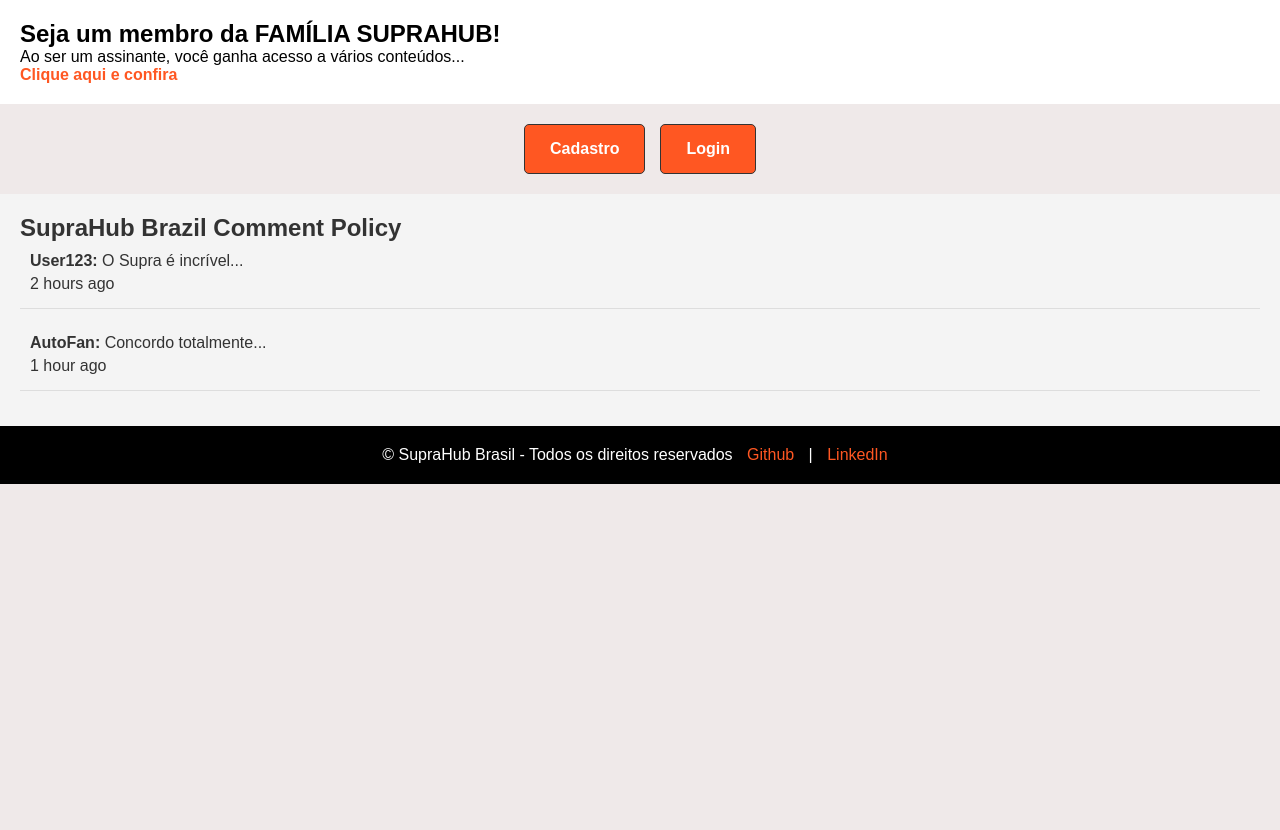
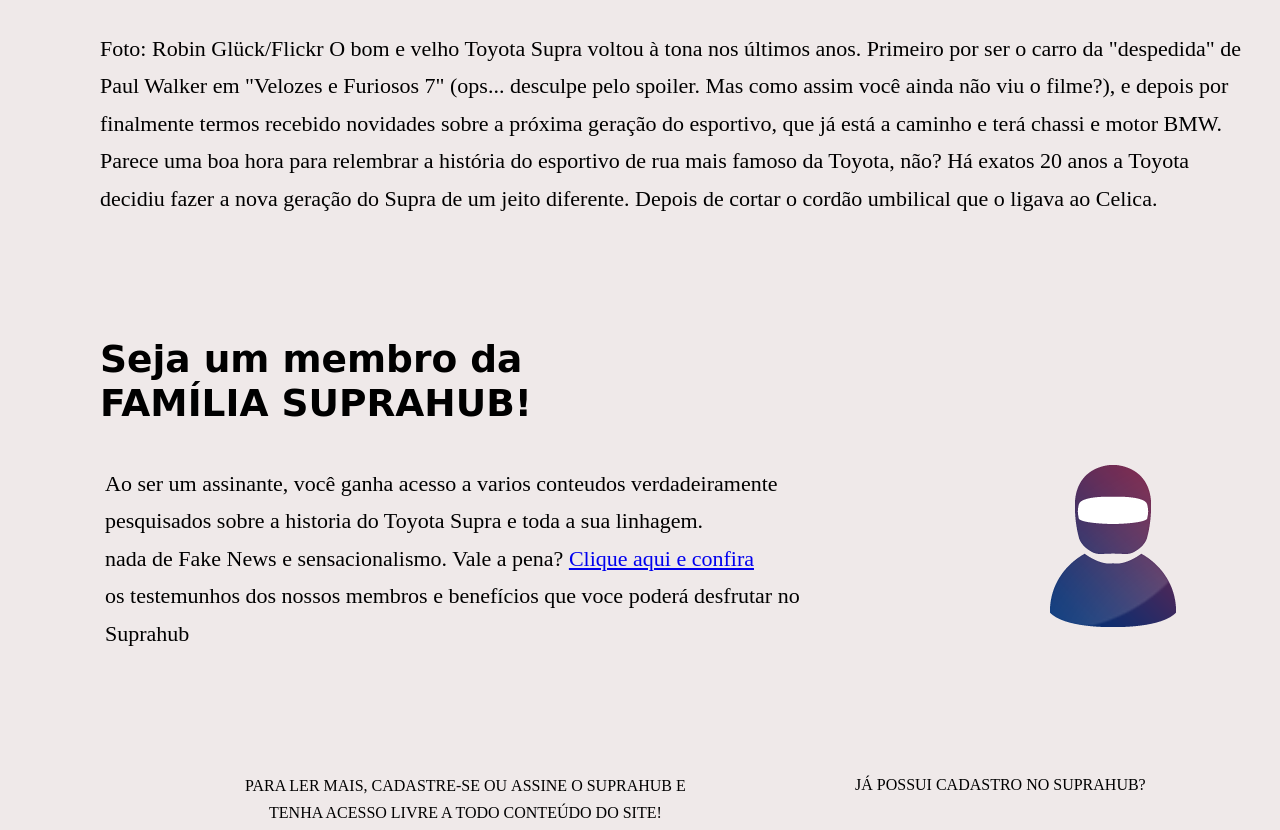
Before and after one commit to Olivaresss/SupraHub, a plain HTML site: page Site/frontend/index.html in a window 1280 px wide. Shown: the part 1080-1910 px from the top of the page. Before the commit the page ends 1564 px from the top, so only its background shows below. Drawn offline with Linux system fonts and the light colour scheme; a web font is replaced by a local one.

Commit message:
Atualizando doc

```diff
--- a/Site/frontend/index.html
+++ b/Site/frontend/index.html
@@ -1,5 +1,6 @@
 <!DOCTYPE html>
 <html lang="pt-br">
+
 <head>
     <meta charset="UTF-8">
     <meta name="viewport" content="width=device-width, initial-scale=1.0">
@@ -7,6 +8,7 @@
     <link href="https://fonts.googleapis.com/css2?family=Jolly+Lodger&display=swap" rel="stylesheet">
     <link rel="stylesheet" href="style.css">
 </head>
+
 <body>
 
     <!-- Header -->
@@ -30,22 +32,52 @@
 
     <!-- Imagem principal (substituir pela imagem do Toyota Supra Mk4) -->
     <div class="main-image" style="background-image: url('ToyotaSupraPrincipal.webp');">
-        <div class="messageBackground"> Toyota Supra MK4: relembre a história do modelo mais veloz e furioso da marca</div>
-            <div class="messageBackground2">by Rodrigo Olivares, novembro, 2024</div>
+        <div class="messageBackground"> Toyota Supra MK4: relembre a história do modelo mais veloz e furioso da marca
+        </div>
+        <div class="messageBackground2">by Rodrigo Olivares, novembro, 2024</div>
+    </div>
+
+    <div class="text">
+        Foto: Robin Glück/Flickr O bom e velho Toyota Supra voltou à tona nos últimos anos. Primeiro por ser o carro da
+        "despedida" de <br>
+        Paul Walker em "Velozes e Furiosos 7" (ops... desculpe pelo spoiler. Mas como assim você ainda não viu o
+        filme?), e depois por <br>
+        finalmente termos recebido novidades sobre a próxima geração do esportivo, que já está a caminho e terá chassi e
+        motor BMW. <br>
+        Parece uma boa hora para relembrar a história do esportivo de rua mais famoso da Toyota, não? Há exatos 20 anos
+        a Toyota <br>
+        decidiu fazer a nova geração do Supra de um jeito diferente. Depois de cortar o cordão umbilical que o ligava ao
+        Celica.
+
     </div>
 
 
     <!-- Assinatura -->
     <div class="subscription">
-        <h2>Seja um membro da FAMÍLIA SUPRAHUB!</h2>
-        <p>Ao ser um assinante, você ganha acesso a vários conteúdos...</p>
-        <a href="#">Clique aqui e confira</a>
+        <h2>Seja um membro da <br>
+            FAMÍLIA SUPRAHUB!</h2>
     </div>
-
+    <div class="subscription2">
+        <p>
+            Ao ser um assinante, você ganha acesso a varios conteudos verdadeiramente <br>
+            pesquisados sobre a historia do Toyota Supra e toda a sua linhagem. <br>
+            nada de Fake News e sensacionalismo. Vale a pena? <a href="#">Clique aqui e confira</a> <br>
+            os testemunhos dos nossos membros e benefícios que voce poderá desfrutar no <br>
+            Suprahub
+        <div class="motoristImage" style="background-image: url('principalMotorist.png');"></div>
+        </p>
+    </div>
+    <div class="textBeforeButtonLogin">
+        JÁ POSSUI CADASTRO NO SUPRAHUB?
+    </div>
+    <div class="textBeforeButton">
+        PARA LER MAIS, CADASTRE-SE OU ASSINE O SUPRAHUB E<br>
+        TENHA ACESSO LIVRE A TODO CONTEÚDO DO SITE!
+    </div>
     <!-- Botões de login e cadastro -->
     <div class="buttons">
         <div class="button">Cadastro</div>
-        <div class="button">Login</div>
+        <div class="button1">Login</div>
     </div>
 
     <!-- Comentários -->
@@ -68,4 +100,5 @@
     </footer>
 
 </body>
+
 </html>
--- a/Site/frontend/style.css
+++ b/Site/frontend/style.css
@@ -5,7 +5,8 @@
     box-sizing: border-box;
 }
 
-body, html {
+body,
+html {
     overflow-x: hidden;
 }
 
@@ -18,17 +19,23 @@
 
 /* Header */
 header {
-    background-image: url('NurbugringPist.png'); /* Caminho para a imagem */
-    background-size: cover; /* Faz a imagem cobrir todo o header */
-    background-position: center; /* Centraliza a imagem */
-    background-repeat: no-repeat; /* Impede que a imagem se repita */
-    height: 200px; /* Ajuste a altura conforme necessário */
+    background-image: url('NurbugringPist.png');
+    /* Caminho para a imagem */
+    background-size: cover;
+    /* Faz a imagem cobrir todo o header */
+    background-position: center;
+    /* Centraliza a imagem */
+    background-repeat: no-repeat;
+    /* Impede que a imagem se repita */
+    height: 200px;
+    /* Ajuste a altura conforme necessário */
     display: flex;
     align-items: center;
     justify-content: center;
     color: white;
     font-family: 'Jolly Lodger', cursive;
-    font-size: 4.5em; /* Tamanho do texto */
+    font-size: 4.5em;
+    /* Tamanho do texto */
     letter-spacing: 5px;
     text-transform: uppercase;
     position: relative;
@@ -36,7 +43,8 @@
 
 header h1 {
     position: relative;
-    z-index: 2; /* Garante que o texto fique acima do overlay */
+    z-index: 2;
+    /* Garante que o texto fique acima do overlay */
     margin: 0;
 }
 
@@ -68,42 +76,31 @@
 }
 
 button {
-    padding: 0.5em 1.6em;
-    border: 2px solid white;
-    position: relative;
-    overflow: hidden;
-    background-color: transparent;
-    text-align: center;
+    padding: 1.3em 3em;
+    font-size: 12px;
     text-transform: uppercase;
-    font-size: 16px;
-    transition: .3s;
-    z-index: 1;
-    font-family: inherit;
-    color: white;
-    height: 35px;
-   }
+    letter-spacing: 2.5px;
+    font-weight: 500;
+    color: #000;
+    background-color: #fff;
+    border: none;
+    border-radius: 45px;
+    box-shadow: 0px 8px 15px rgba(0, 0, 0, 0.1);
+    transition: all 0.3s ease 0s;
+    cursor: pointer;
+    outline: none;
+}
 
-   button::before {
-    content: '';
-    width: 0;
-    height: 300%;
-    position: absolute;
-    top: 50%;
-    left: 50%;
-    transform: translate(-50%, -50%) rotate(45deg);
-    background: white;
-    transition: .5s ease;
-    display: block;
-    z-index: -1;
-   }
+button:hover {
+    background-image: linear-gradient(10deg, #35598e, #2a4f87, #1f4480, #123a79, #033072);
+    box-shadow: 0px 15px 20px rgba(46, 229, 157, 0.4);
+    color: #fff;
+    transform: translateY(-7px);
+}
 
-   button:hover::before {
-    width: 105%;
-   }
-
-   button:hover {
-    color: #111;
-   }
+button:active {
+    transform: translateY(-1px);
+}
 
 
 /* Imagem principal */
@@ -118,7 +115,8 @@
     display: flex;
     align-items: flex-end;
     padding: 20px;
-    white-space: nowrap; /* Impede a quebra de linha */
+    white-space: nowrap;
+    /* Impede a quebra de linha */
     color: white;
 }
 
@@ -131,9 +129,11 @@
 }
 
 .messageBackground2 {
+
     text-align: left;
     padding-left: 25px;
-    position: absolute; /* Permite posicionar o texto sobre a imagem */
+    position: absolute;
+    /* Permite posicionar o texto sobre a imagem */
     bottom: 15px;
     left: 10px;
     color: white;
@@ -156,42 +156,137 @@
     line-height: 1.6;
 }
 
+.text {
+    display: flex;
+    position: relative;
+    color: black;
+    margin-left: 100px;
+    margin-top: 50px;
+    font-size: 22px;
+    line-height: 1.7;
+    font-family: 'Inknut Antiqua', serif;
+}
+
 /* Assinatura */
 .subscription {
-    background-color: white;
+    background-color: #EFE9E9;
     color: black;
     padding: 20px;
     text-align: left;
     margin: 20px 0;
+    margin-top: 100px;
+    font-family: 'Jolly Lodger', cursive;
+    font-size: 25px;
+    margin-left: 80px;
 }
 
-.subscription a {
-    color: #ff5722;
-    text-decoration: none;
-    font-weight: bold;
+
+.subscription2 {
+    display: flex;
+    position: relative;
+    color: black;
+    margin-left: 105px;
+    margin-top: 20px;
+    font-size: 22px;
+    line-height: 1.7;
+    font-family: 'Inknut Antiqua', serif;
 }
 
-/* Botões */
+.motoristImage {
+    height: 250px;
+    width: 200px;
+    position: center;
+    background-repeat: no-repeat;
+    margin-left: 250px;
+}
+
+.textBeforeButtonLogin {
+    display: flex;
+    color: black;
+    margin-left: 855px;
+    font-size: 19 px;
+    line-height: 1.7;
+    font-family: 'Inknut Antiqua', serif;
+    position: relative;
+    top: 56px;
+    /* Ajuste o valor conforme necessário */
+    text-align: center;
+}
+
+.textBeforeButton {
+    display: flex;
+    color: black;
+    margin-left: 245px;
+    font-size: 19 px;
+    line-height: 1.7;
+    font-family: 'Inknut Antiqua', serif;
+    position: relative;
+    top: 30px;
+    /* Ajuste o valor conforme necessário */
+    text-align: center;
+}
+
+/* Botões lá em baixo */
 .buttons {
     display: flex;
     justify-content: center;
-    gap: 15px;
-    margin: 20px 0;
+    gap: 400px;
+    margin-top: 40px;
+    margin-right: 80px;
 }
 
 .button {
-    padding: 15px 25px;
-    border: 1px solid #333;
-    background-color: #ff5722;
+    padding: 1.3em 3em;
+    font-size: 12px;
+    text-transform: uppercase;
+    letter-spacing: 2.5px;
+    font-weight: 500;
     color: white;
-    text-align: center;
+    background-image: linear-gradient(10deg, #35598e, #2a4f87, #1f4480, #123a79, #033072);
+    border: none;
+    border-radius: 45px;
+    box-shadow: 0px 8px 15px rgba(0, 0, 0, 0.1);
+    transition: all 0.3s ease 0s;
     cursor: pointer;
-    font-weight: bold;
-    border-radius: 5px;
+    outline: none;
 }
 
 .button:hover {
-    background-color: #e64a19;
+    background-image: linear-gradient(10deg, #35598e, #2a4f87, #1f4480, #123a79, #033072);
+    box-shadow: 0px 15px 20px rgba(46, 229, 157, 0.4);
+    color: #fff;
+    transform: translateY(-7px);
+}
+
+.button:active {
+    transform: translateY(-1px);
+}
+
+.button1 {
+    padding: 1.3em 3em;
+    font-size: 12px;
+    text-transform: uppercase;
+    letter-spacing: 2.5px;
+    font-weight: 500;
+    color: white;
+    background-image: linear-gradient(10deg, #35598e, #2a4f87, #1f4480, #123a79, #033072);
+    border: none;
+    border-radius: 45px;
+    box-shadow: 0px 8px 15px rgba(0, 0, 0, 0.1);
+    transition: all 0.3s ease 0s;
+    cursor: pointer;
+    outline: none;
+}
+
+.button1:hover {
+    background-image: linear-gradient(10deg, #35598e, #2a4f87, #1f4480, #123a79, #033072);
+    box-shadow: 0px 15px 20px rgba(46, 229, 157, 0.4);
+    color: #fff;
+    transform: translateY(-7px);
+}
+
+.button1:active {
+    transform: translateY(-1px);
 }
 
 /* Comentários */
```
Also changed, not shown: Site/frontend/principalMotorist.png (added).
